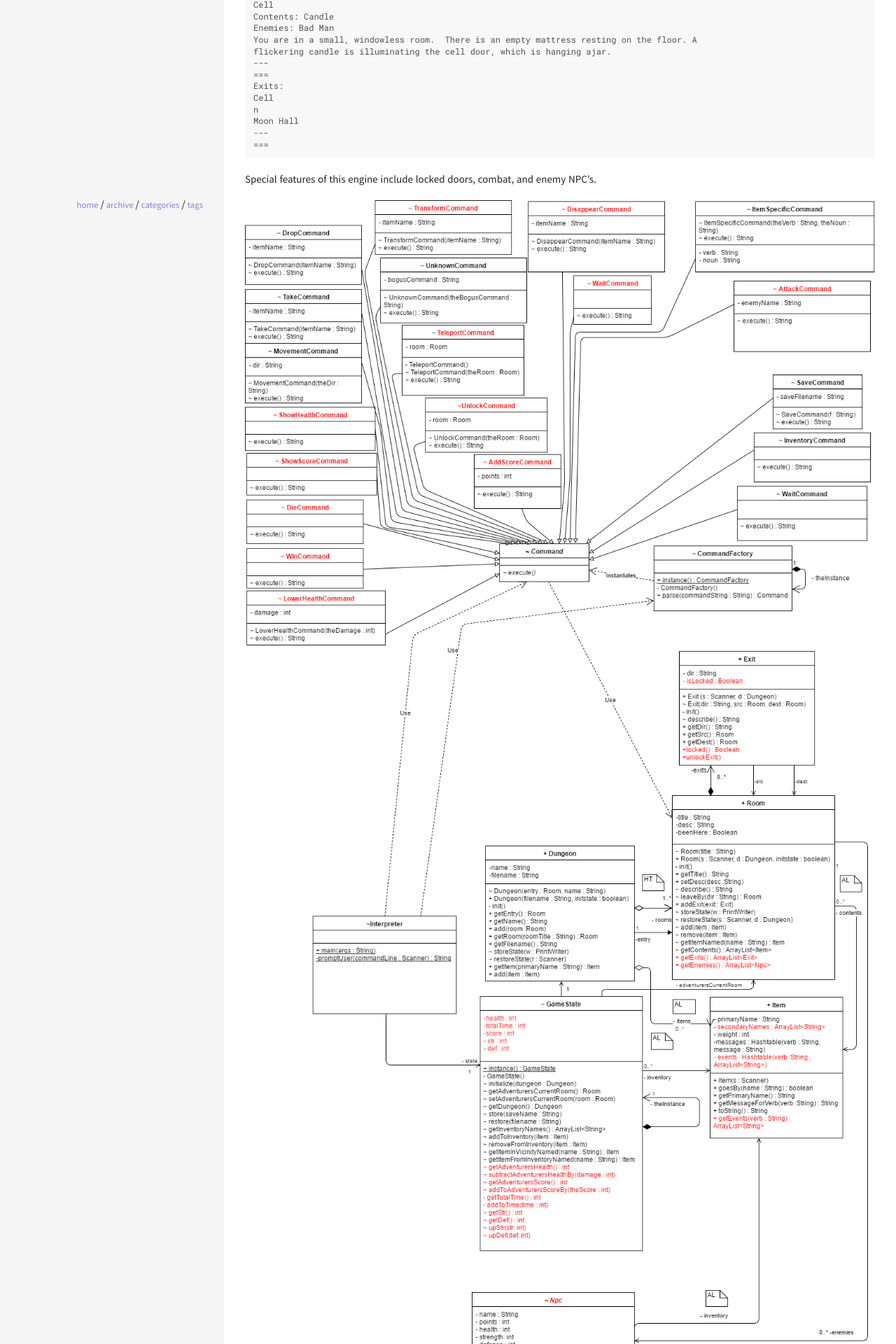
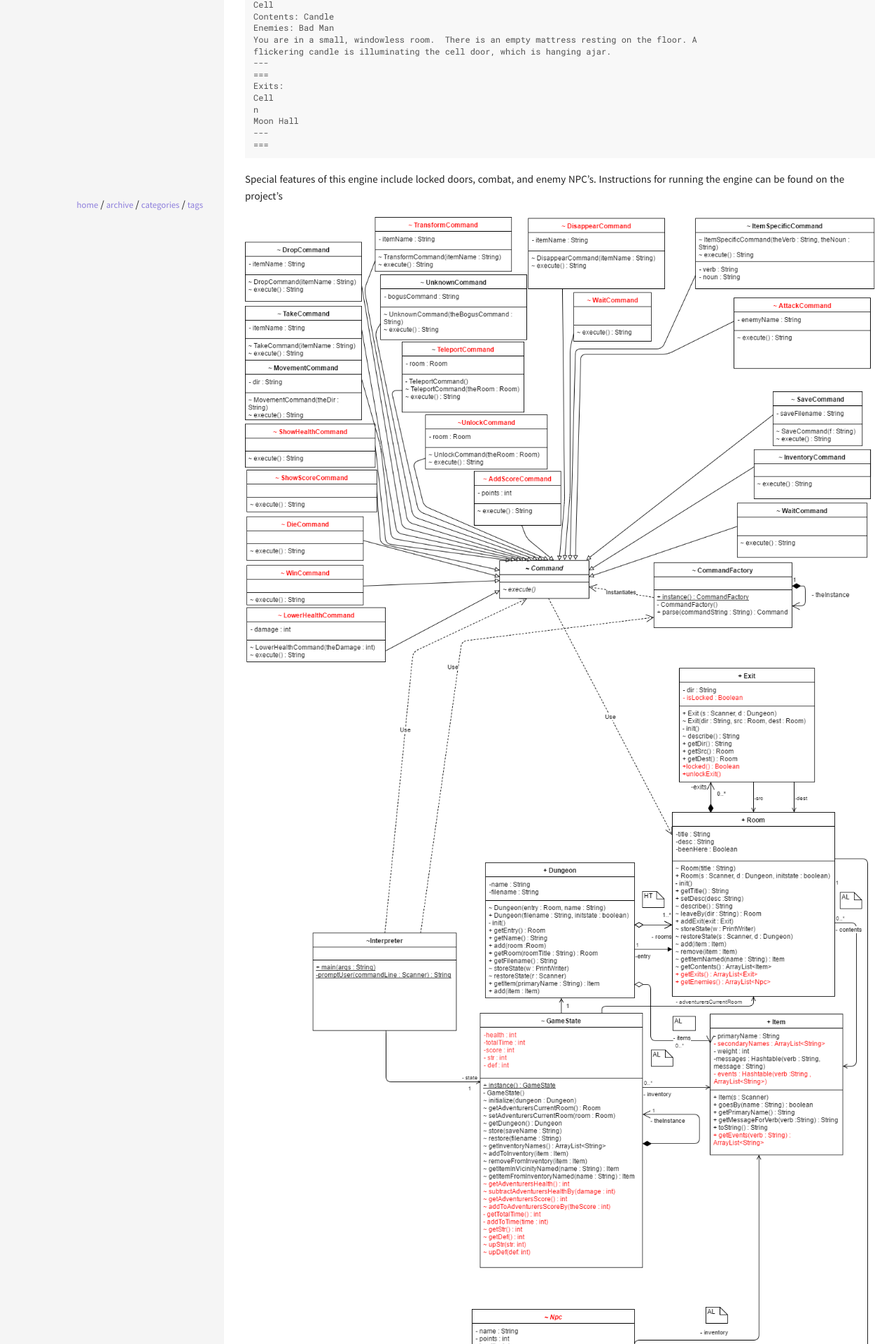
Before and after one commit to acarlyle/acarlyle.github.io, a Jekyll site: the page built from _posts/2017-04-27-enter-bork.md, in a window 1280 px wide. Shown: the part 1803-3723 px from the top of the page at 70% size. Built offline with Jekyll 4.4.1, drawn with Linux system fonts in a browser that asks for light colours.

Commit message:
Updated 2017-04-27-enter-bork.md

```diff
--- a/_posts/2017-04-27-enter-bork.md
+++ b/_posts/2017-04-27-enter-bork.md
@@ -69,6 +69,6 @@ The engine was written entirely in Java.  Not only did the assignment introduce
 	===
 
 
-Special features of this engine include locked doors, combat, and enemy NPC's.
+Special features of this engine include locked doors, combat, and enemy NPC's.  Instructions for running the engine can be found on the project's
 
 ![zorkclassdiagram.png]({{site.baseurl}}/img/zorkclassdiagram.png)
```
